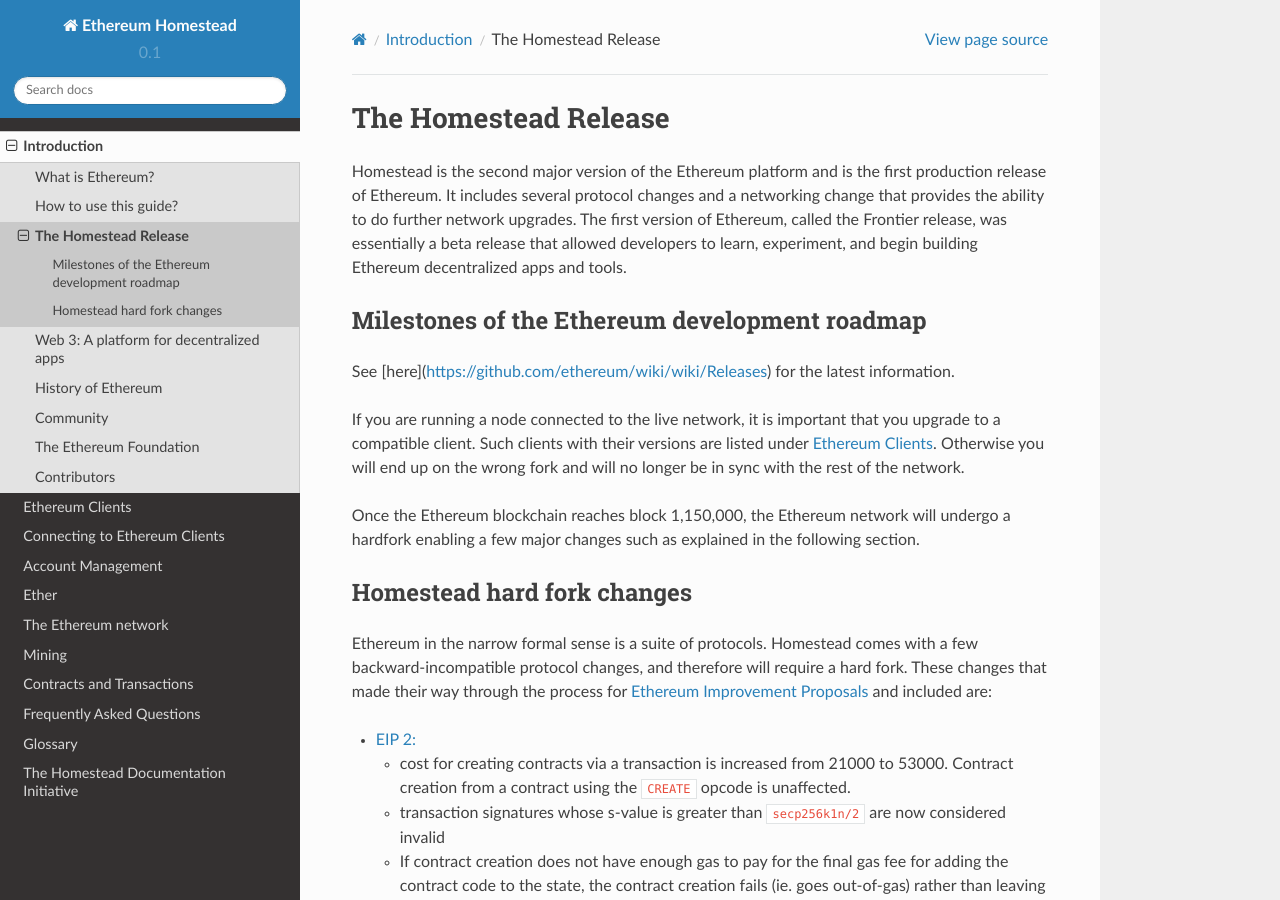
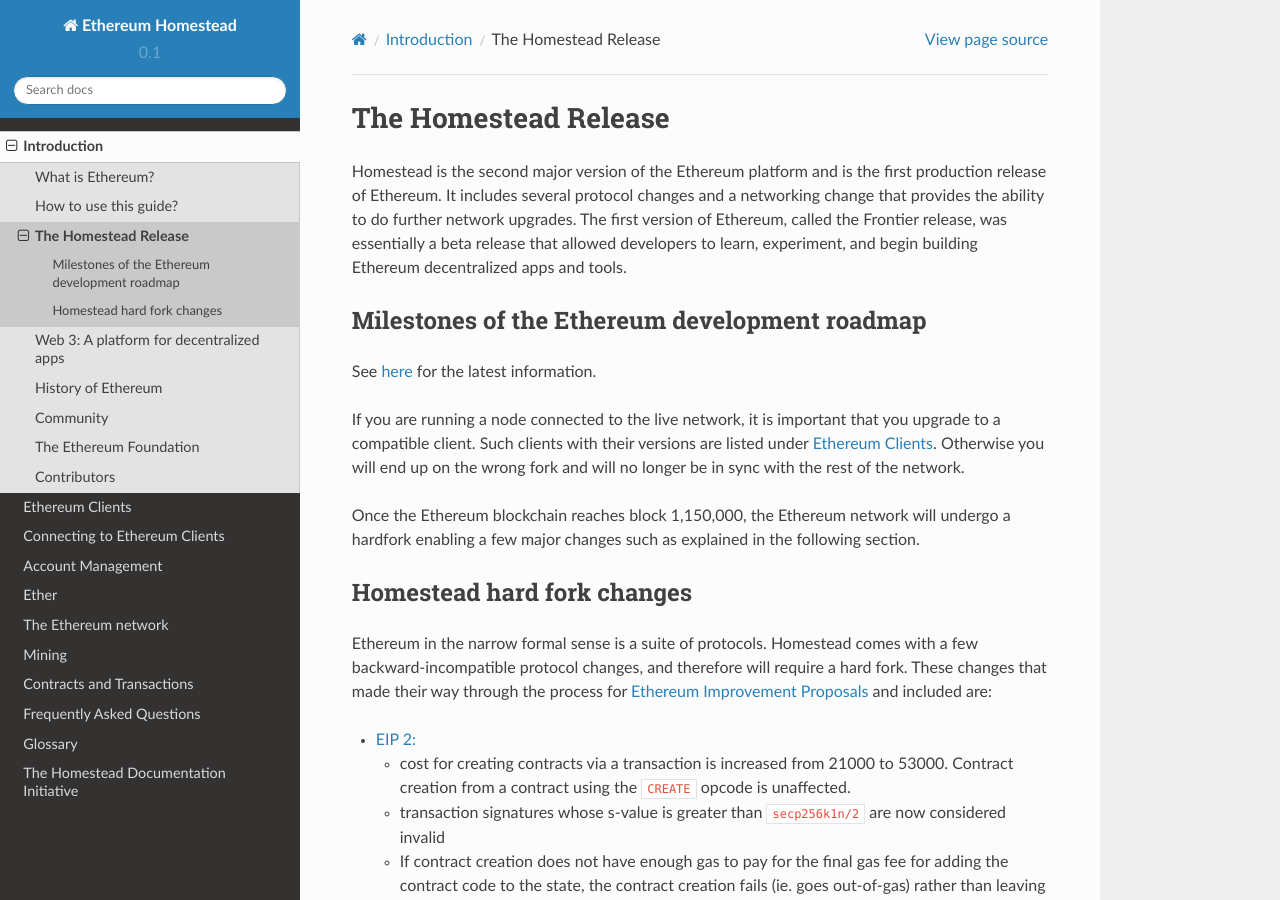
Before and after one commit to ethereum/homestead-guide, a Sphinx documentation site: the page built from source/introduction/the-homestead-release.rst, in a window 1280 px wide and 900 px high. Built offline with Sphinx 7.4.7 and the Read the Docs theme 2.0.0, drawn with Linux system fonts in a browser that asks for light colours.

Commit message:
Update the-homestead-release.rst

```diff
--- a/source/introduction/the-homestead-release.rst
+++ b/source/introduction/the-homestead-release.rst
@@ -7,7 +7,7 @@
 Milestones of the Ethereum development roadmap
 -----------------------------------------------
 
-See [here](https://github.com/ethereum/wiki/wiki/Releases) for the latest information.
+See `here <https://github.com/ethereum/wiki/wiki/Releases>`_ for the latest information.
 
 If you are running a node connected to the live network, it is important that you upgrade to a compatible client. Such clients with their versions are listed under :ref:`Ethereum Clients`. Otherwise you will end up on the wrong fork and will no longer be in sync with the rest of the network.
 
```
